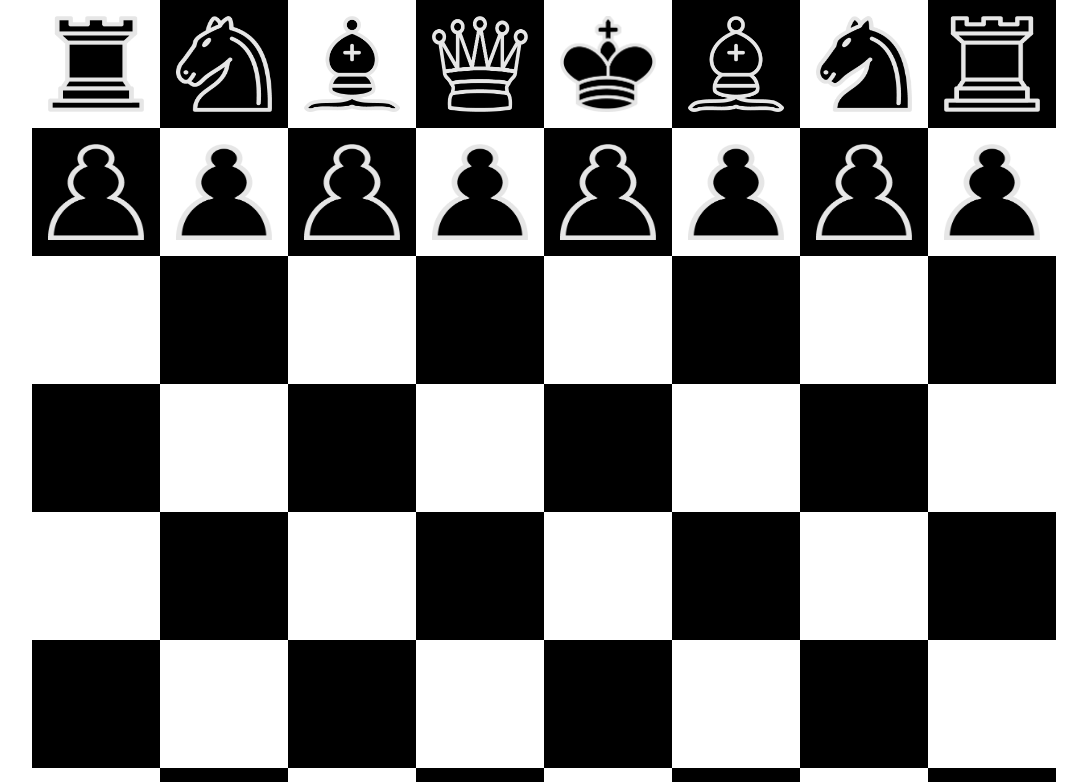
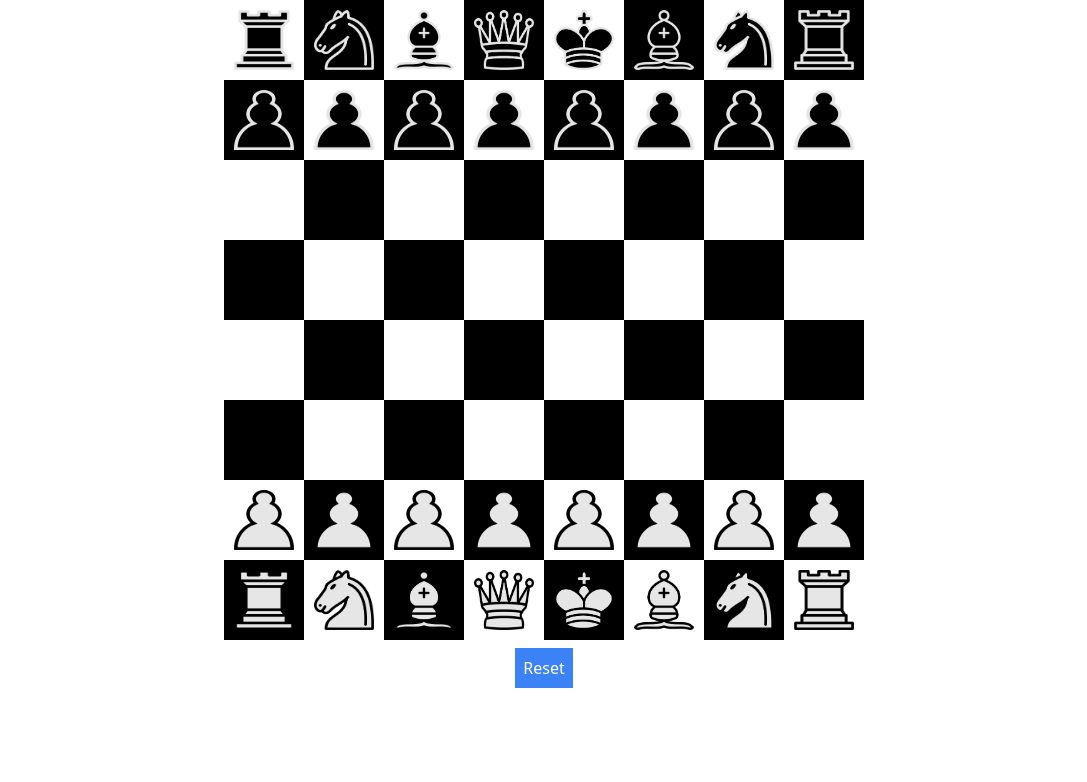
Before and after one commit to Hard-Luck/chess-mate, a React (Vite) app: page / in a window 1280 px wide. Shown: the top 782 px of the page, without its empty margins (96-1183 px from the left). Built offline with nearby package versions, Linux system fonts and the light colour scheme.

Commit message:
fixed screen size

```diff
--- a/src/components/Board.tsx
+++ b/src/components/Board.tsx
@@ -5,18 +5,29 @@ import useGame from "@/hooks/useGame";
 
 function Board() {
   const { board, resetGame, selectSquare } = useGame();
-  const [size, setSize] = useState(window.innerWidth * 0.1);
+  const [size, setSize] = useState(
+    Math.min(window.innerWidth * 0.1, window.innerHeight * 0.1)
+  );
 
   useEffect(() => {
-    const handleResize = () => setSize(window.innerWidth * 0.1);
+    const handleResize = () => {
+      const newSize = Math.min(
+        window.innerWidth * 0.1,
+        window.innerHeight * 0.1
+      );
+      setSize(newSize);
+    };
     window.addEventListener("resize", handleResize);
     return () => window.removeEventListener("resize", handleResize);
   }, []);
 
+  const boardSize = size * 8;
+
   return (
     <>
       <div
-        className={`grid grid-cols-8 w-4/5 mx-auto`}
+        className={`grid grid-cols-8`}
+        style={{ width: boardSize, height: boardSize, margin: "auto" }}
         onMouseDown={selectSquare}>
         {board
           .slice()
```
